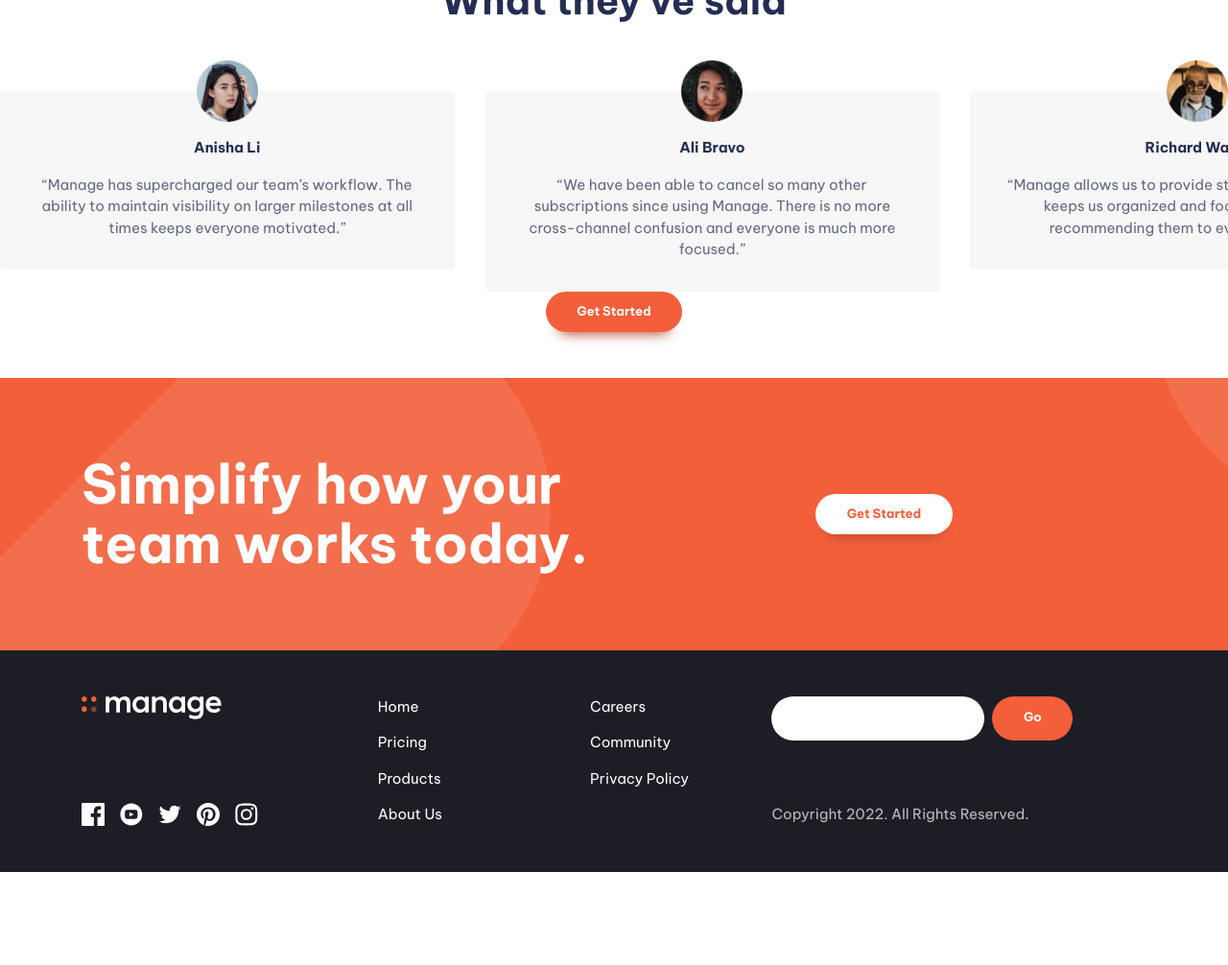
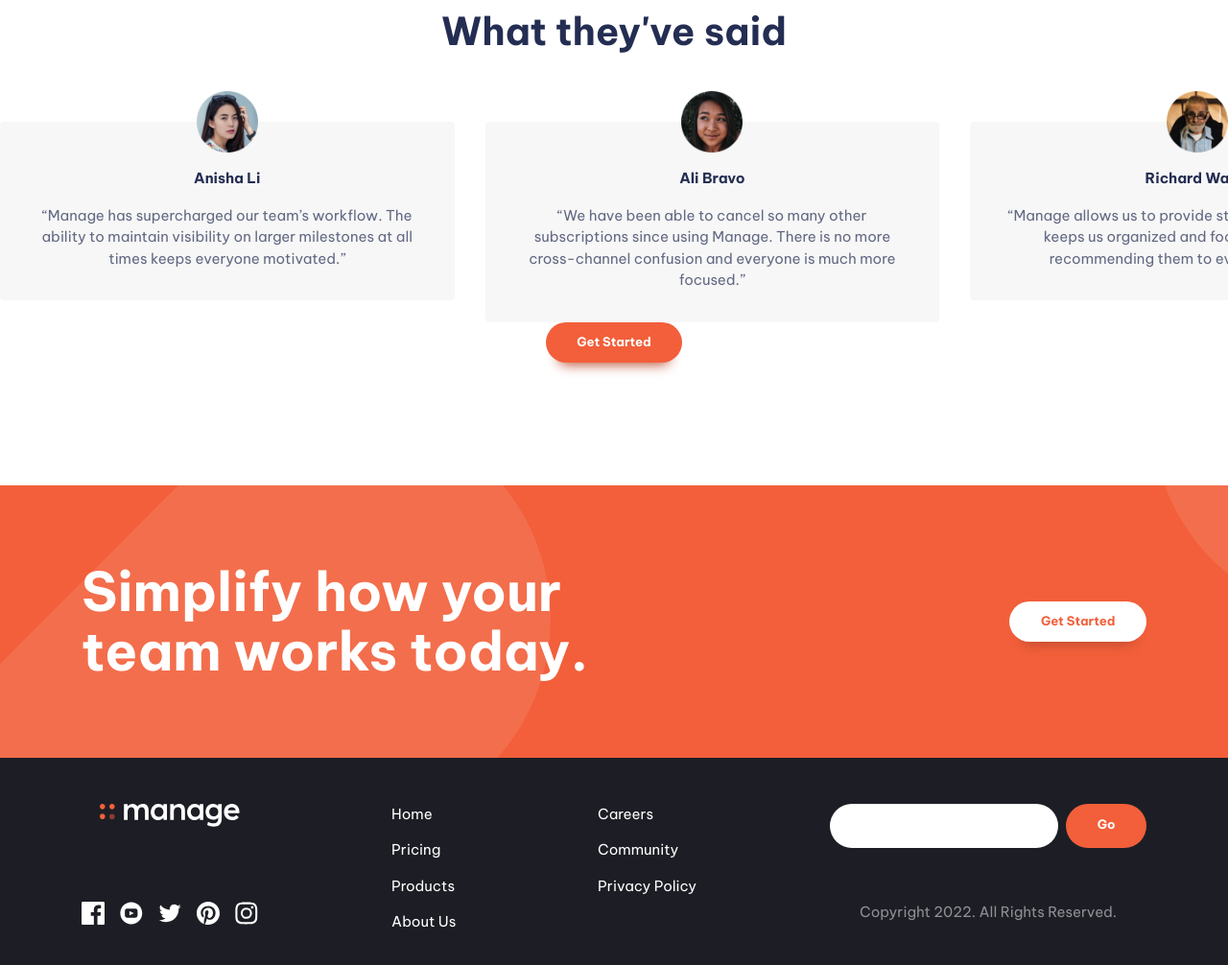
Before and after one commit to cowboycrackie/frontend-mentor_manage-landing-page, a website built with Vite: page index.html in a window 1280 px wide. Shown: the part 1556-2562 px from the top of the page at 96% size. Before the commit the page ends 2465 px from the top, so only its background shows below. Built offline with nearby package versions, Linux system fonts and the light colour scheme; what a11y-slider would draw is missing.

Commit message:
footer fix

```diff
--- a/index.html
+++ b/index.html
@@ -105,7 +105,7 @@
         </div>
       </section>
 
-      <section class="carousel | padding-block-700 text-center">
+      <section class="carousel | padding-block-900 margin-bottom-700 text-center">
         <h2 class="fs-secondary-heading fw-bold">What they've said</h2>
         <!-- carousel -->
 
@@ -164,7 +164,7 @@
                 Simplify how your team works today.
               </p>
             </div>
-            <div class="justify-self-end-md">
+            <div class="justify-self-end">
               <button class="button" data-type="inverted">Get Started</button>
             </div>
           </div>
@@ -174,9 +174,9 @@
 
     <footer class="primary-footer | bg-neutral-900 text-neutral-100 padding-block-700">
       <div class="container">
-        <div class="primary-footer-wrapper">
-          <div class="primary-footer-logo-social">
-            <a href="#" aria-label="home">
+        <div class="primary-footer__wrapper">
+          <!-- <div class="primary-footer-logo-social"> -->
+            <a class="primary-footer__logo" href="#" aria-label="home">
               <svg class="logo" width="146" height="24">
                 <use xlink:href="./images/logo.svg#logo"></use>
               </svg>
@@ -218,8 +218,8 @@
                 </a>
               </li>
             </ul>
-          </div>
-          <div class="primary-footer-nav">
+          <!-- </div> -->
+          <div class="primary-footer__nav-wrapper">
             <nav class="footer-nav">
               <ul class="flow" style="--flow-spacer: 1em" aria-label="Footer" role="list">
                 <li><a href="#">Home</a></li>
@@ -232,13 +232,13 @@
               </ul>
             </nav>
           </div>
-          <div class="primary-footer-form">
-            <form action="">
+          <!-- <div class="primary-footer-form"> -->
+            <form class="primary-footer__form" action="">
               <input type="email">
               <button class="button" data-shadow="none">Go</button>
             </form>
-            <p>Copyright 2022. All Rights Reserved.</p>
-          </div>
+            <p class="primary-footer__copyright">Copyright 2022. All Rights Reserved.</p>
+          <!-- </div> -->
         </div>
       </div>
     </footer>
--- a/style.css
+++ b/style.css
@@ -299,36 +299,46 @@ p[data-width='wide'] {
   --logo-color: var(--clr-neutral-100);
 }
 
-.primary-footer-wrapper {
+.primary-footer__wrapper {
   display: grid;
   gap: var(--size-700);
+  justify-content: center;
+  align-items: start;
   grid-template-areas:
     'form'
     'nav'
-    'logo-social';
+    'socials'
+    'logo'
+    'copyright';
 }
 
-.primary-footer-logo-social {
-  grid-area: logo-social;
-  display: flex;
-  flex-direction: column-reverse;
-  align-items: center;
-  gap: var(--size-700);
+.primary-footer__wrapper > * {
+  margin-inline: auto;
 }
 
-.primary-footer-nav {
-  grid-area: nav;
+.primary-footer__logo {
+  grid-area: logo;
 }
 
-.primary-footer-form {
+.primary-footer__nav-wrapper {
+  grid-area: nav;
+  max-width: 30rem;
+  margin-inline: auto;
+}
+
+.primary-footer__form {
   grid-area: form;
   display: grid;
   align-content: space-between;
+
+  display: flex;
+  gap: var(--size-200);
 }
 
-.primary-footer form {
-  display: flex;
-  gap: var(--size-200);
+.primary-footer__copyright {
+  grid-area: copyright;
+  opacity: 0.5;
+  text-align: center;
 }
 
 input:where([type='text'], [type='email']),
@@ -336,31 +346,32 @@ input:where([type='text'], [type='email']):focus {
   outline: none;
   border-radius: 100vw;
   border: 0;
-  padding: var(--size-300) var(--size-400);
+  padding: var(--size-300) var(--size-500);
+  width: max(100%, 14rem);
 }
 
 @media (min-width: 50em) {
-  .primary-footer-wrapper {
-    grid-template-areas: 'logo-social nav form';
+  .primary-footer__wrapper {
+    grid-template-areas:
+      'logo nav form'
+      'socials nav copyright';
+    grid-template-columns: min-content 1fr auto;
   }
 
-  .primary-footer-logo-social {
-    align-items: flex-start;
-    gap: var(--size-700);
-    flex-direction: column;
-    justify-content: space-between;
+  .primary-footer__copyright {
+    text-align: right;
   }
 }
 
-@media (max-width: 50em) {
-  .primary-footer-wrapper > * {
+/* @media (max-width: 50em) {
+  .primary-footer__wrapper > * {
     margin-inline: auto;
   }
-}
+} */
 
 .footer-nav {
   columns: 2;
-  gap: clamp(var(--size-200), 30vw, var(--size-900));
+  gap: clamp(4rem, 10vw, 7rem);
 }
 
 .footer-nav a {
@@ -382,6 +393,17 @@ input:where([type='text'], [type='email']):focus {
   aspect-ratio: 1;
   width: var(--size-600);
   fill: var(--clr-neutral-100);
+}
+
+@media (min-width: 50em) {
+  .social-icon {
+    width: var(--size-400);
+    max-width: revert;
+  }
+
+  .social-list {
+    gap: var(--size-300);
+  }
 }
 
 .social-list a:is(:hover, :focus) .social-icon {
@@ -587,7 +609,7 @@ input:where([type='text'], [type='email']):focus {
 
 /* sales points */
 
-.sales-points {
+/* .sales-points {
   position: relative;
 }
 
@@ -598,7 +620,7 @@ input:where([type='text'], [type='email']):focus {
   right: 0;
   bottom: 90%;
   width: 50%;
-}
+} */
 
 /* utility classes */
 
@@ -746,12 +768,12 @@ input:where([type='text'], [type='email']):focus {
 }
 
 .justify-self-end {
-  justify-self: end;
+  justify-self: center;
 }
 
 @media (min-width: 50em) {
-  .justify-self-end-md {
-    justify-self: center;
+  .justify-self-end {
+    justify-self: end;
   }
 }
 
```
